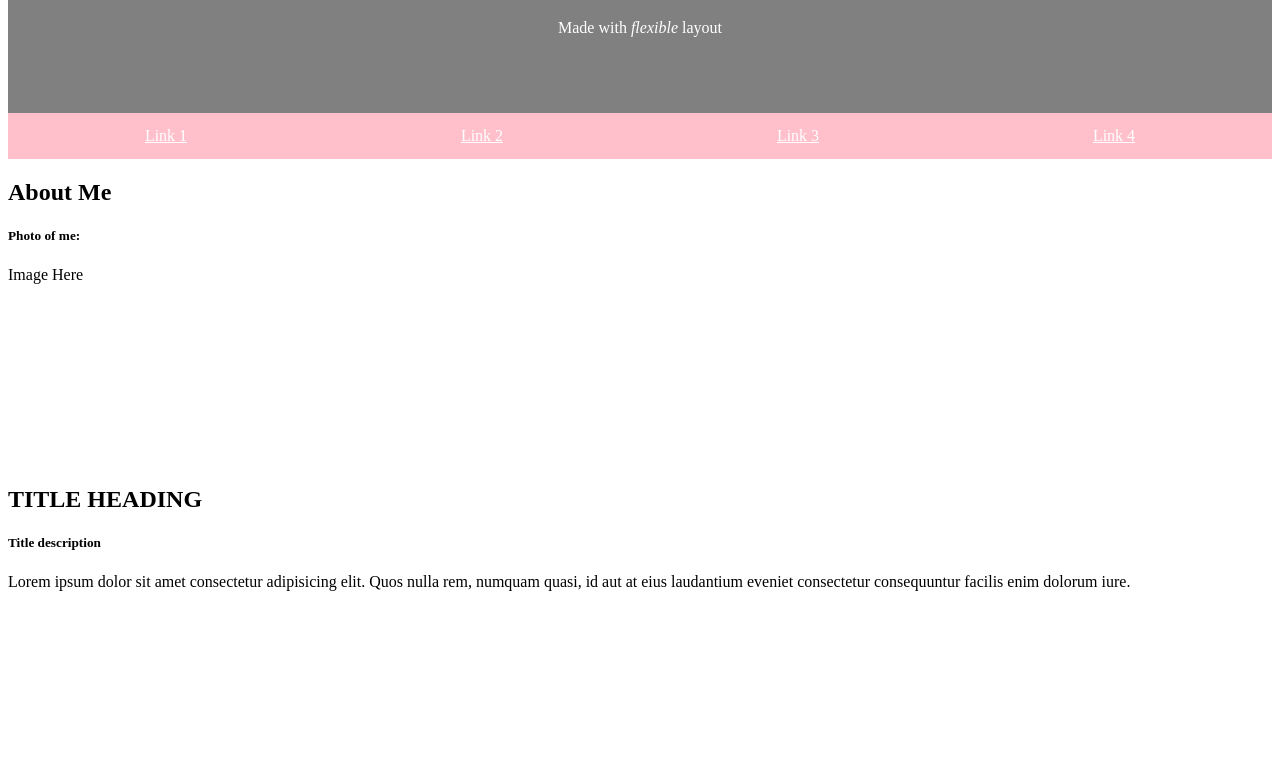
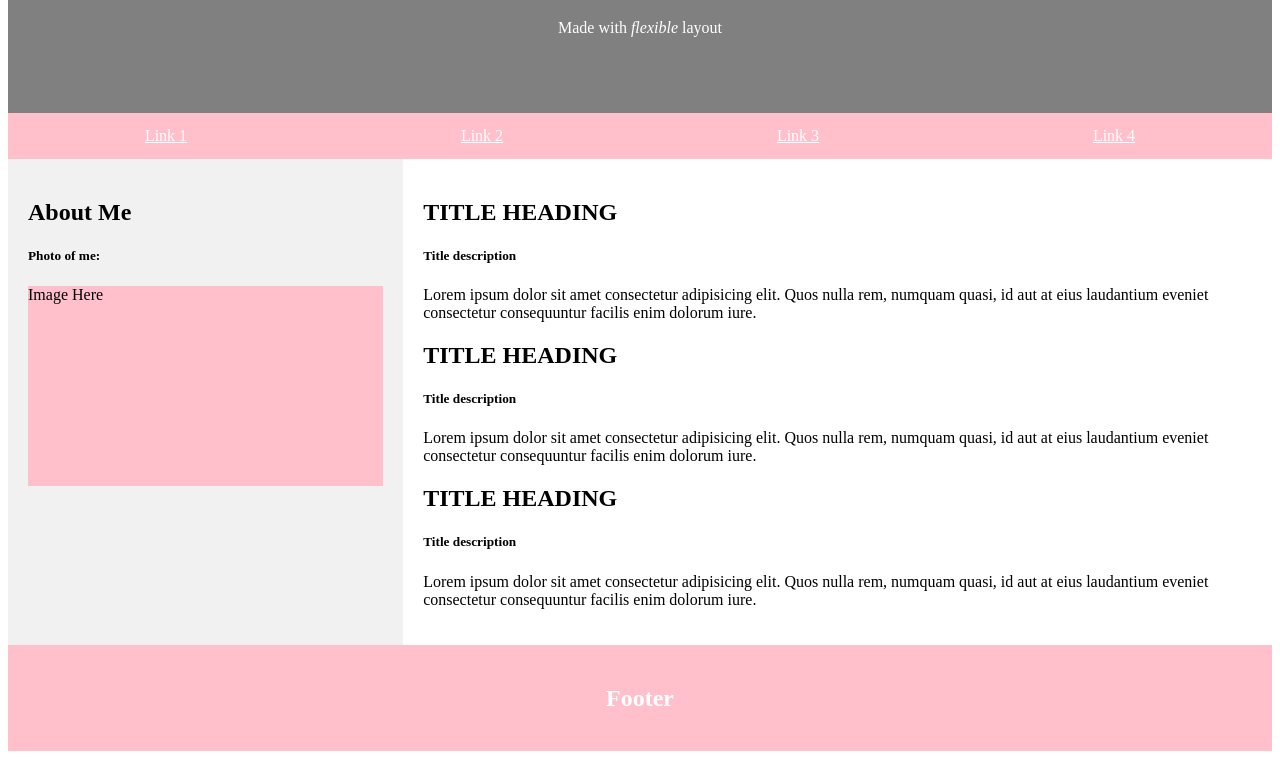
Before and after one commit to rvanarsdall/sdb-aug-2022-unit3, a plain HTML site: page challenge/flexbox-webpage/index.html in a window 1280 px wide. Shown: the part 129-888 px from the top of the page. Before the commit the page ends 800 px from the top, so only its background shows below. Drawn offline with Linux system fonts and the light colour scheme.

Commit message:
added footer and styling

```diff
--- a/challenge/flexbox-webpage/index.html
+++ b/challenge/flexbox-webpage/index.html
@@ -35,8 +35,25 @@
           rem, numquam quasi, id aut at eius laudantium eveniet consectetur
           consequuntur facilis enim dolorum iure.
         </p>
+        <h2>TITLE HEADING</h2>
+        <h5>Title description</h5>
+        <p>
+          Lorem ipsum dolor sit amet consectetur adipisicing elit. Quos nulla
+          rem, numquam quasi, id aut at eius laudantium eveniet consectetur
+          consequuntur facilis enim dolorum iure.
+        </p>
+        <h2>TITLE HEADING</h2>
+        <h5>Title description</h5>
+        <p>
+          Lorem ipsum dolor sit amet consectetur adipisicing elit. Quos nulla
+          rem, numquam quasi, id aut at eius laudantium eveniet consectetur
+          consequuntur facilis enim dolorum iure.
+        </p>
       </div>
     </div>
     <!-- Footer -->
+    <footer class="footer">
+      <h2>Footer</h2>
+    </footer>
   </body>
 </html>
--- a/challenge/flexbox-webpage/style.css
+++ b/challenge/flexbox-webpage/style.css
@@ -18,3 +18,37 @@
 .navbar a:hover {
   background-color: #ddd;
 }
+
+.row {
+  display: flex;
+}
+
+.side {
+  flex: 30%;
+  padding: 20px;
+  background-color: #f1f1f1;
+}
+
+.photo-placeholder {
+  background-color: pink;
+}
+
+.main {
+  flex: 70%;
+  background-color: white;
+  padding: 20px;
+}
+
+.footer {
+  padding: 20px;
+  text-align: center;
+  background-color: pink;
+  color: white;
+}
+
+@media screen and (max-width: 600px) {
+  .row,
+  .navbar {
+    flex-direction: column;
+  }
+}
```
